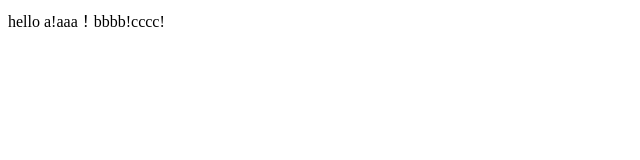
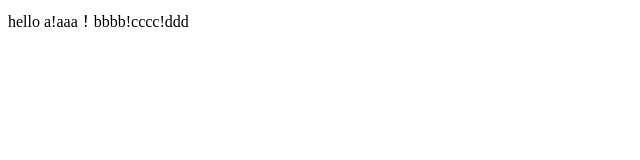
Before and after one commit to Suthley/b_card, a plain HTML site: page jj.html in a window 1280 px wide. Shown: the full height of the page, 0-640 px from the left. Drawn offline with Linux system fonts and the light colour scheme.

Commit message:
token final test

```diff
--- a/jj.html
+++ b/jj.html
@@ -6,6 +6,6 @@
 </head>
 
 <body>
-	hello a!aaa！bbbb!cccc!
+	hello a!aaa！bbbb!cccc!ddd
 </body>
 </html>
```
